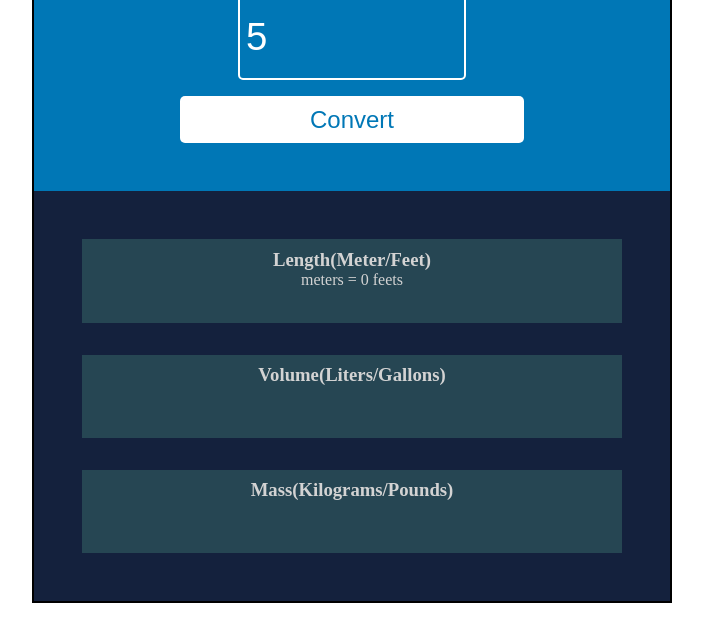
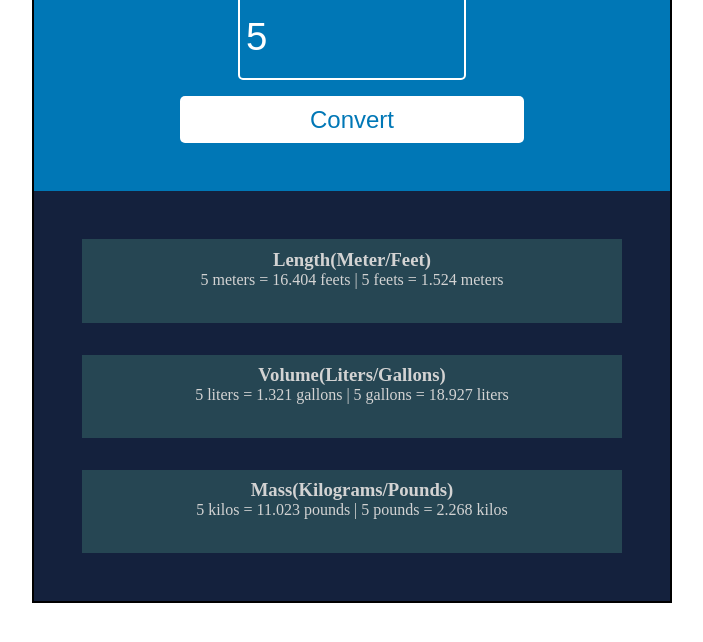
Before and after one commit to AakankshaJangid/Unit-Converter, a plain HTML site: page index.html in a window 1280 px wide. Both pictures are taken after typing "5" into the empty fields and a click on the button "Convert". Shown: the part 110-752 px from the top of the page, without its empty margins (288-991 px from the left). Drawn offline with Linux system fonts and the light colour scheme.

Commit message:
Second commit

```diff
--- a/index.html
+++ b/index.html
@@ -11,8 +11,8 @@
     <div class="container">
         <div class="container1">
             <h1>Metric/Imperial Unit Conversion</h1>
-            <input type="number"  id="numb">
-            <button class="btn" onclick="convertNum()">Convert</button>
+            <input type="number"  id="input-num" placeholder="Enter">
+            <button class="btn" id="convert-btn">Convert</button>
         </div>
         <div class="container2">
             <div class="length">
--- a/index.js
+++ b/index.js
@@ -1,9 +1,16 @@
-const Num = document.querySelector('#numb').value//const Num = document.getElementById('#numb').value
+const inputEl = document.getElementById("input-num")
+const BtnEl = document.getElementById("convert-btn")
 let P1 = document.getElementById("p1")
 let P2 = document.getElementById("p2")
 let P3 = document.getElementById("p3")
-function convertNum(){
-    let length_m_to_f = Num * Number(3.28084)
-    let lengthStr = `${Num} meters = ${length_m_to_f} feets`
-    P1.innerHTML = lengthStr
-}
+BtnEl.addEventListener("click",function(){
+    let mToFeet = inputEl.value * 3.28084
+    let feetToM = inputEl.value * 0.3048
+    P1.innerHTML = `${inputEl.value} meters = ${mToFeet.toFixed(3)} feets | ${inputEl.value} feets = ${feetToM.toFixed(3)} meters`
+    let lToGallon = inputEl.value * 0.264172
+    let gToLiter = inputEl.value * 3.78541103373138
+    P2.innerHTML = `${inputEl.value} liters = ${lToGallon.toFixed(3)} gallons | ${inputEl.value} gallons = ${gToLiter.toFixed(3)} liters`
+    let kToPounds = inputEl.value * 2.20462
+    let poundsToK = inputEl.value * 0.453592
+    P3.innerHTML = `${inputEl.value} kilos = ${kToPounds.toFixed(3)} pounds | ${inputEl.value} pounds = ${poundsToK.toFixed(3)} kilos`
+})
```
